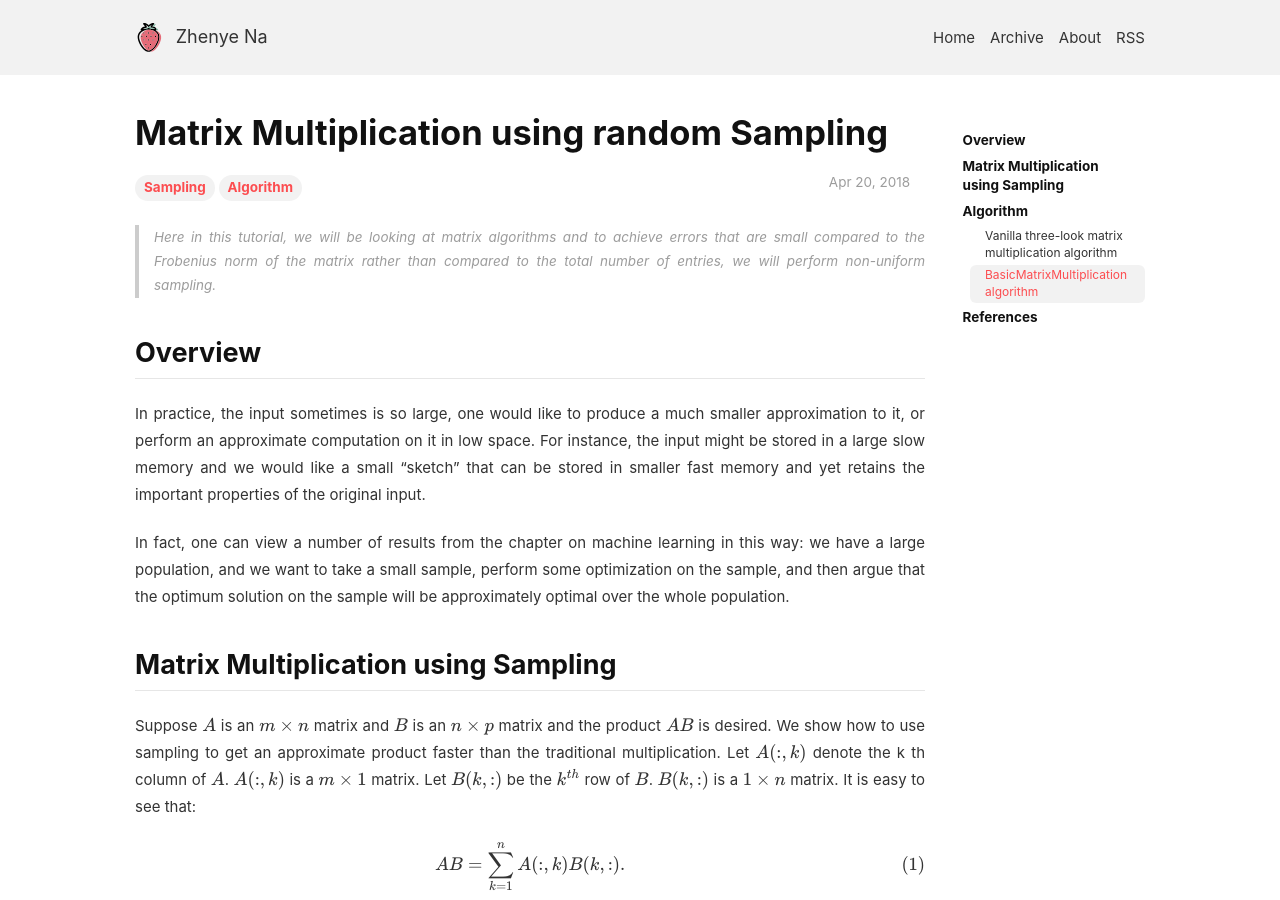
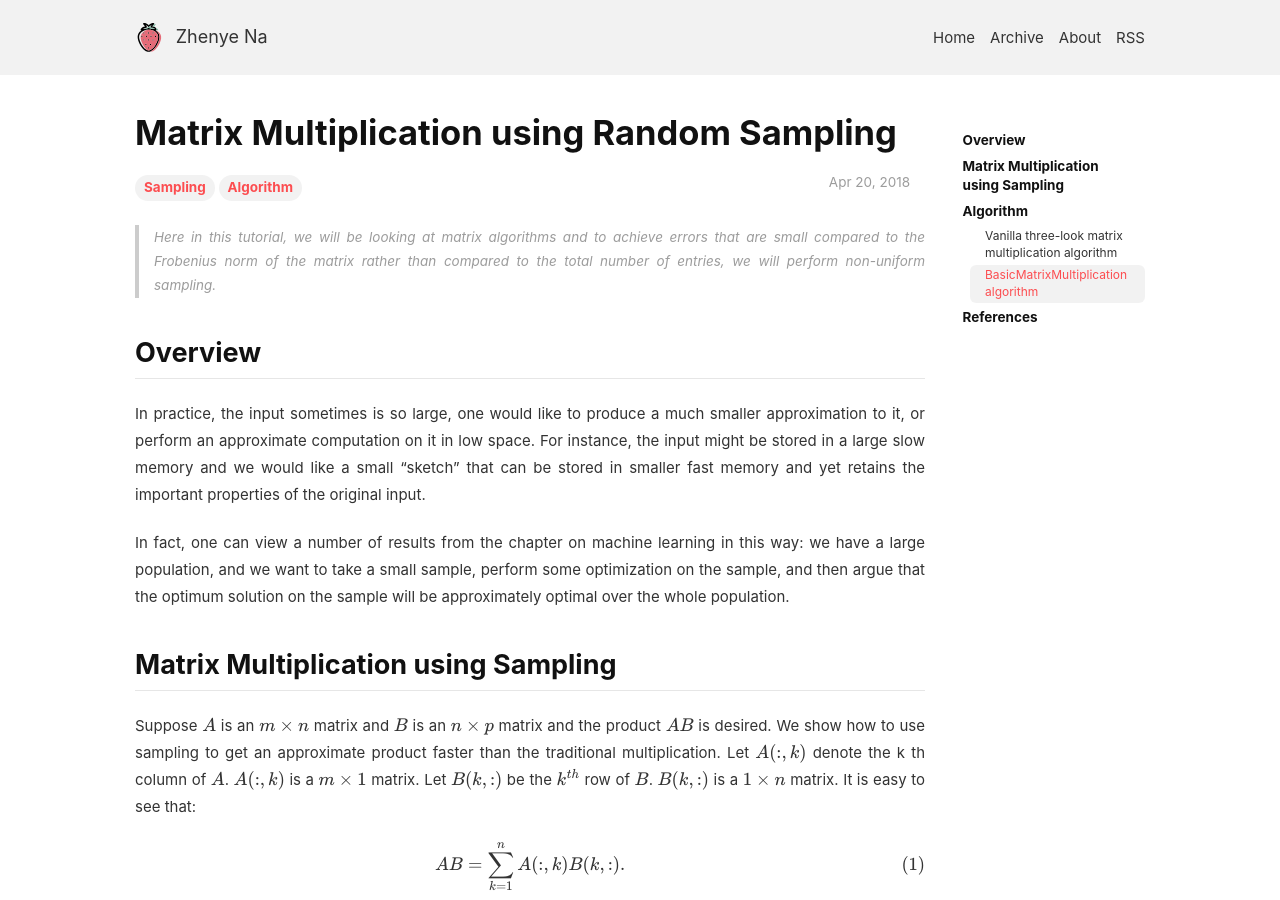
Before and after one commit to Zhenye-Na/blog, a Jekyll site: the page built from _posts/2018-04-20-matrix-multiplication-using-sampling.md, in a window 1280 px wide and 900 px high. Built offline with Jekyll 4.4.1, drawn with Linux system fonts in a browser that asks for light colours; nearby versions of some CDN libraries; formulas are drawn with MathJax 3; comment, search, counter and statistics services are not loaded.

Commit message:
fixed typo

```diff
--- a/_posts/2018-04-20-matrix-multiplication-using-sampling.md
+++ b/_posts/2018-04-20-matrix-multiplication-using-sampling.md
@@ -1,6 +1,6 @@
 ---
 layout: post
-title: "Matrix Multiplication using random Sampling"
+title: "Matrix Multiplication using Random Sampling"
 date: 2018-04-20
 excerpt: "Algorithms for matrix problems like matrix multiplication, low-rank approximations, singular value decomposition, compressed representations of matrices, linear regression etc."
 tags: [Sampling, Algorithm]
@@ -20,7 +20,7 @@ In fact, one can view a number of results from the chapter on machine learning i
 
 Suppose $A$ is an $m \times n$ matrix and $B$ is an $n \times p$ matrix and the product $AB$ is desired. We show how to use sampling to get an approximate product faster than the traditional multiplication. Let $A(:, k)$ denote the k th column of $A$. $A(:, k)$ is a $m \times 1$ matrix. Let $B(k, :)$ be the $k^{th}$ row of $B$. $B(k, :)$ is a $1 \times n$ matrix. It is easy to see that:
 
-$$AB = \sum \limits_{k=1}^n A(:,k)B(k,:). $$
+$$ AB = \sum \limits_{k=1}^n A(:,k)B(k,:). $$
 
 Note that for each value of $k$, $A(:, k)$, $B(k, :)$ is an $m \times p$ matrix each element of which is a single product of elements of $A$ and $B$. An obvious use of sampling suggests itself. Sample some values for $k$ and compute $A(:,k)B(k,:)$ for the sampled k‘s and use their suitably scaled sum as the estimate of $AB$. It turns out that nonuniform sampling probabilities are useful. Define a random variable $z$ that takes on values in $\{1, 2, ..., n\}$. Let $p_k$ denote the probability that $z$ assumes the value $k$. We will solve for a good choice of probabilities later, but for now just consider the $p_k$ as nonnegative numbers that sum to one. Define an associated random matrix variable that has value
 
```
